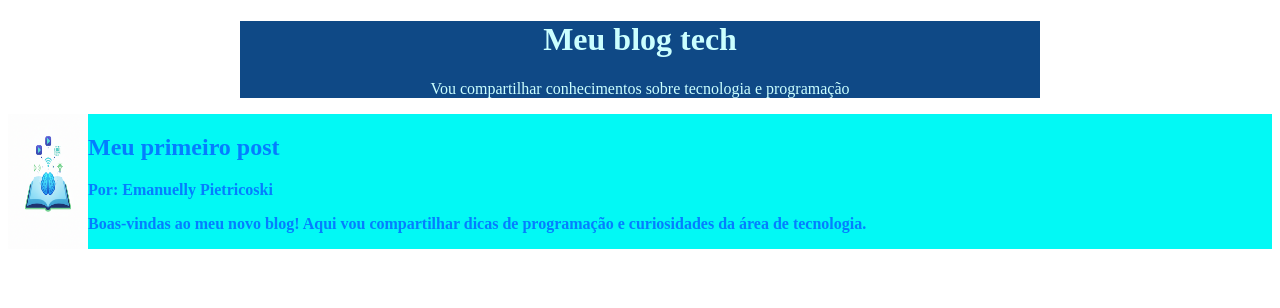
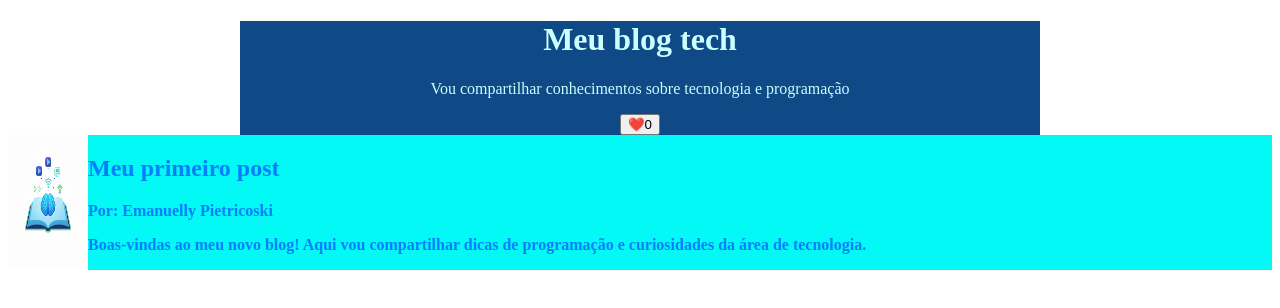
Before and after one commit to emanuellypietricoski-cloud/blog, a plain HTML site: page index.html in a window 1280 px wide. Drawn offline with Linux system fonts and the light colour scheme.

Commit message:
coração

```diff
--- a/index.html
+++ b/index.html
@@ -11,6 +11,7 @@
     <header>
         <h1>Meu blog tech</h1>
         <p>Vou compartilhar conhecimentos sobre tecnologia e programação</p>
+        <button>❤️<span>0</span></button>
         <style>
             header {
                 background-color: #0f4986;
```
